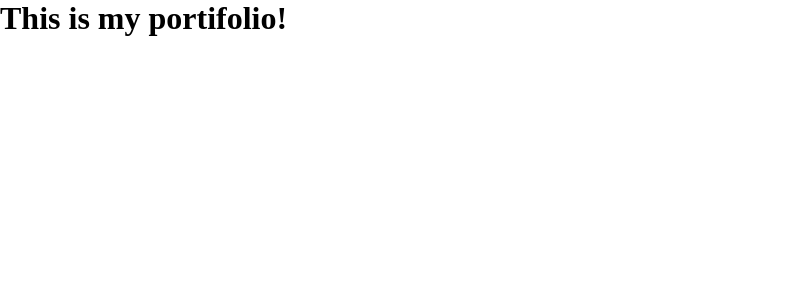
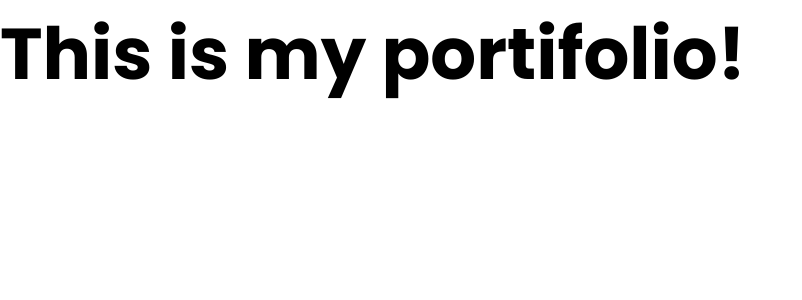
Before and after one commit to lmiguelcolombo/v2-react-portifolio, a React (Vite) app: page / in a window 1280 px wide. Shown: the top 300 px of the page, without its empty margins (0-802 px from the left). Built offline with nearby package versions, Linux system fonts and the light colour scheme.

Commit message:
fix: route to the fonts' files

```diff
--- a/src/styles/fonts.scss
+++ b/src/styles/fonts.scss
@@ -27,40 +27,52 @@ $breakpoint-4k: 2560px;
 
 @font-face {
   font-family: PoppinsLight;
-  src: url("../assets/fonts/Poppins/Poppins-Light.ttf");
+  src: url("./assets/fonts/Poppins/Poppins-Light.ttf") format("truetype");
+  font-style: normal;
 }
 
 @font-face {
   font-family: PoppinsRegular;
-  src: url("../assets/fonts/Poppins/Poppins-Regular.ttf");
+  src: url("./assets/fonts/Poppins/Poppins-Regular.ttf") format("truetype");
+  font-style: normal;
 }
 
 @font-face {
   font-family: PoppinsMedium;
-  src: url("../assets/fonts/Poppins/Poppins-Medium.ttf");
+  src: url("./assets/fonts/Poppins/Poppins-Medium.ttf") format("truetype");
+  font-style: normal;
 }
 
 @font-face {
   font-family: PoppinsSemibold;
-  src: url("../assets/fonts/Poppins/Poppins-SemiBold.ttf");
+  src: url("./assets/fonts/Poppins/Poppins-SemiBold.ttf") format("truetype");
+  font-style: normal;
 }
 
 @font-face {
   font-family: PoppinsBold;
-  src: url("../assets/fonts/Poppins/Poppins-Bold.ttf");
+  src: url("./assets/fonts/Poppins/Poppins-Bold.ttf") format("truetype");
+  font-weight: bold;
+  font-style: normal;
 }
 
 @font-face {
   font-family: PoppinsExtrabold;
-  src: url("../assets/fonts/Poppins/Poppins-ExtraBold.ttf");
+  src: url("./assets/fonts/Poppins/Poppins-ExtraBold.ttf") format("truetype");
+  font-style: normal;
 }
 
 @font-face {
   font-family: FiraMonoRegular;
-  src: url("../assets/fonts/FiraMono/FiraMono-Regular.ttf");
+  src: url("./assets/fonts/FiraMono/FiraMono-Regular.ttf") format("truetype");
 }
 
 @font-face {
   font-family: FiraMonoBold;
-  src: url("../assets/fonts/FiraMono/FiraMono-Bold.ttf");
+  src: url("./assets/fonts/FiraMono/FiraMono-Bold.ttf") format("truetype");
 }
+
+h1 {
+  font-family: PoppinsBold, sans-serif;
+  @include responsive-font-size(72px, 58px, 45px);
+}
```
